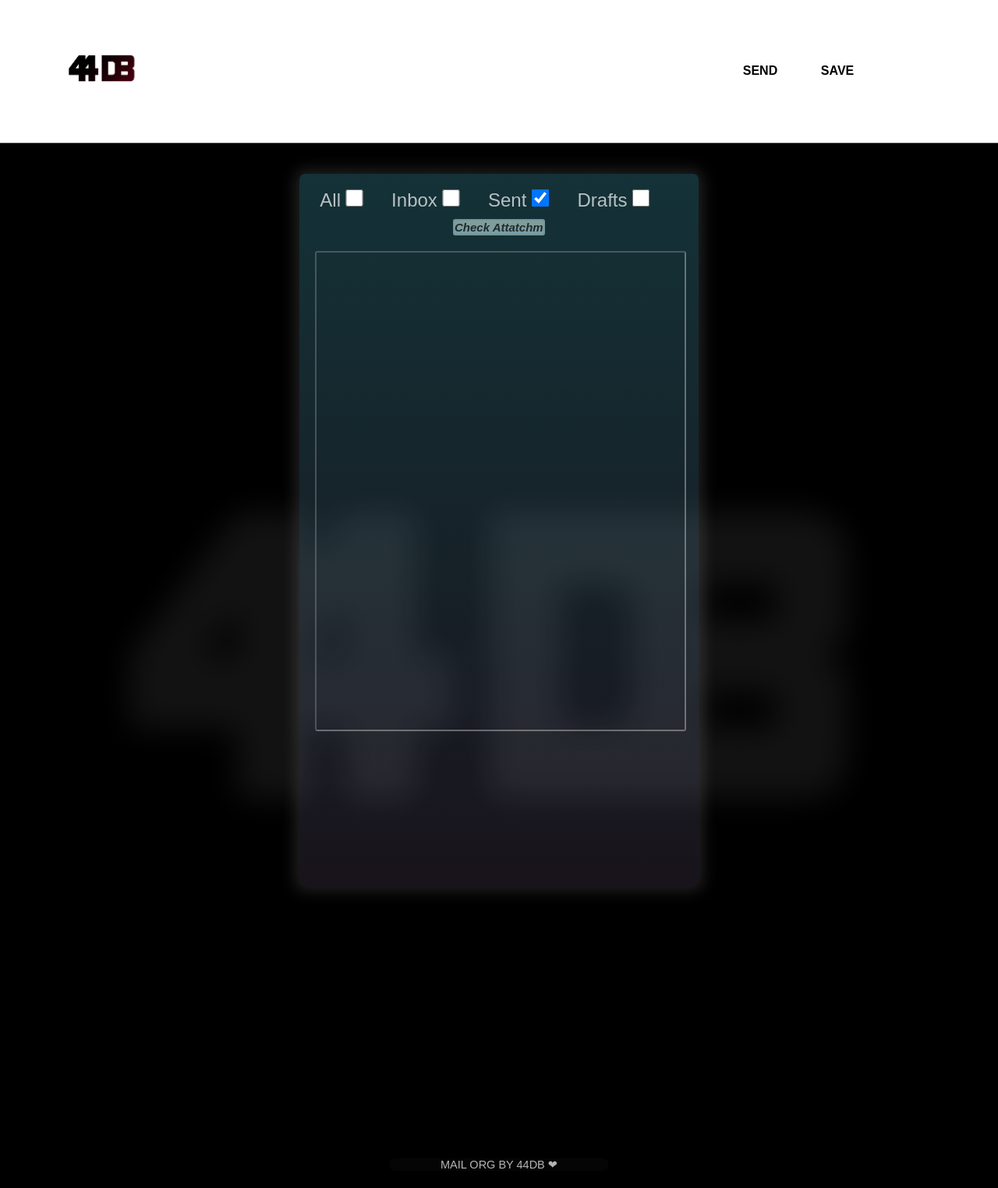
After one commit to tochibedford/Mail-Org-by-44db, a Flask app: page /use in a window 1280 px wide. The commit adds this page. Shown: the whole page at 78% size. Run offline with Flask 2, Linux system fonts and the light colour scheme; some libraries are stand-ins or nearby versions.

Commit message:
Add files via upload

```diff
--- /dev/null
+++ b/forms.py
@@ -0,0 +1,10 @@
+from flask_wtf import FlaskForm
+from wtforms import SubmitField, BooleanField
+from wtforms.validators import DataRequired, Email
+
+class MailOrgForm(FlaskForm):
+    all_ = BooleanField("All", id='all_')
+    inbox = BooleanField("Inbox", id="inbox")
+    sent = BooleanField("Sent", id="sent", default="checked")
+    drafts = BooleanField("Drafts", id="drafts")
+    submit = SubmitField("Check Attatchments", id="submit")
--- a/index.py
+++ b/index.py
@@ -1,12 +1,21 @@
 from flask import Flask, render_template, request
+from forms import MailOrgForm
+from flask_wtf.csrf import CSRFProtect
 
 app = Flask(__name__)
+app.secret_key = "0114242e6dc45c945f86b2614365fdcd7e23d0ed560dfbb6"
+csrf = CSRFProtect(app)
 
-@app.route("/", methods=["GET", "POST"])
+@app.route("/", methods=["GET"])
 def index():
     return render_template("index.html")
 
 
+@app.route("/use", methods=["GET", "POST"])
+def use():
+    form = MailOrgForm()
+    return render_template("44index.html", form=form)
+
 
 if __name__ == "__main__":
-    app.run(debug=True)
+    app.run(host='0.0.0.0', debug=True, port='5000')
--- /dev/null
+++ b/requirements.txt
@@ -0,0 +1,5 @@
+flask
+flask_wtf
+wtforms
+gspread
+oauth2client
--- a/static/index.js
+++ b/static/index.js
@@ -1,3 +1,5 @@
+var allField = document.querySelectorAll(".check")
+var appp = document.querySelector(".indexApp");
 var navbar = document.querySelector("nav.navBar");
 var circular44 = document.querySelector("img.imgIn");
 
@@ -6,39 +8,31 @@ var sendOn = false;
 
 window.onscroll = function(){scrollFunct()};
 
-const startX44 = circular44.x;
-const startY44 = circular44.y;
-var maxMove = 5;
-var addIntoX;
-var addIntoY;
-window.addEventListener("mousemove", function(e){
+if (circular44){
+    const startX44 = circular44.x;
+    const startY44 = circular44.y;
+    var maxMove = 5;
+    var addIntoX;
+    var addIntoY;
+    document.onmousemove = function(){
+        var x = -((event.clientX * 100 / window.innerWidth)-50)/5 + "%";
+        var y = -((event.clientY * 100 / window.innerHeight)-50)/5 + "%";
+        circular44.style.left = x;
+        circular44.style.top = y;
 
-    // if (circular44.x + e.movementX >= startX44+maxMove){
-    //     false
-    //     // circular44.style.left = addIntoX.toString()+"px";
-    // }
-    // if(circular44.y + e.movementY >= startY44+maxMove){
-    //     false
-    //     // circular44.style.left = addIntoX.toString()+"px";
-    // }
-    // if (circular44.x - e.movementX <= startX44-maxMove){
-    //     false
-    //     // circular44.style.left = addIntoX.toString()+"px";
-    // }
-    // if(circular44.y - e.movementY <= startY44-maxMove){
-    //     false
-    //     // circular44.style.left = addIntoX.toString()+"px";
-    // }
-    // else{
-        // circular44.style.left = (e.x-circular44.x).toString()+"px";
-        // circular44.style.top = (e.y-circular44.y).toString()+"px";
-        circular44.style.left = e.movementX*1.2.toString()+"px";
-        circular44.style.top = e.movementY*1.2.toString()+"px";
-
-        console.log(e.movementX.toString()+"px", e.movementY.toString()+"px")
-    // }
-});
-
+    }
+}else if(appp){
+    const startX44 = appp.x;
+    const startY44 = appp.y;
+    var maxMove = 5;
+    var addIntoX;
+    var addIntoY;
+    document.onmousemove = function(){
+        var x = -((event.clientX * 100 / window.innerWidth)-50)/2;
+        var y = -((event.clientY * 100 / window.innerHeight)-50)/2;
+        appp.style.boxShadow = x + "px " + y + "px " + "20px 5px  rgba(255, 255, 255, 0.137)";
+    };
+}
 
 
 function scrollFunct(){
@@ -62,3 +56,16 @@ function dropShow(){
         sendOn = false;
     }
 };
+
+if(allField[0]){
+    allField[0].addEventListener("click", function(){
+        allField.forEach(function(item, index){
+            if(allField[0].checked == true){
+                item.checked = true;
+            }else{
+                item.checked = false
+            }
+
+        })
+    })
+}
--- a/static/style.css
+++ b/static/style.css
@@ -4,7 +4,7 @@
     border: 0;
     box-sizing: border-box;
     font-family: 'Oswald', sans-serif;
-    transition: all 1s;
+    transition: all 0.7s;
     z-index: 0;
 }
 
@@ -137,11 +137,82 @@ button{
 
 .appi{
     margin-top: 40px;
-    height: 50vh;
+    height: 60vh;
     display: flex;
     flex-direction: row;
+
 }
 
+.lefta{
+    width: 30vw;
+}
+
+.indexApp{
+    width: 40vw;
+    background-image: linear-gradient( rgba(89, 227, 252, 0.219), rgba(225, 178, 252, 0.11));
+    box-shadow: 0px 0px 20px 5px rgba(255, 255, 255, 0.137);
+    color: rgba(255, 255, 255, 0.699);
+    border-radius: 7px;
+    padding: 20px;
+    transition: box-shadow 0s;
+
+}
+
+.righta{
+    width: 30vw;
+}
+label{
+    font-size: 1.5em;
+}
+
+.check{
+    width: 1.5em;
+    height: 1.5em;
+    margin-right: 30px;
+}
+
+.topStuff{
+    display: flex;
+    justify-content: space-evenly;
+    text-align: right;
+}
+
+.buttonStuff{
+    text-align: right;
+    margin-right: 50%;
+    transform: translateX(25%);
+}
+
+.indexApp::after{
+    margin-top: 20px;
+    content: '';
+    display: block;
+    width: 100%;
+    height: 70%;
+    border-color: rgba(255, 255, 255, 0.342);
+    border-style: inset;
+    border-width: 2px;
+    border-radius: 3px;
+}
+/* .stats{
+    border-style: inset;
+    position: absolute;
+    bottom: 10%;
+    width: 100%;
+    height: 50%;
+} */
+
+input#submit{
+    height: 30%;
+    width: 50%;
+    background-image: linear-gradient(rgba(1, 53, 33, 0.445), rgba(2, 85, 110, 0.521));
+    border: solid rgba(2, 85, 110, 0.089) 2px;
+    border-radius: 3px;
+    margin-top: 10px;
+    font-style: oblique;
+    font-weight: bold;
+    color: rgba(12, 12, 12, 0.795);
+}
 .left{
     width: 22vw;
 }
@@ -189,6 +260,7 @@ button{
   text-align: center;
   color: white;
 }
+
 /* .indexApp{
     /* border-radius: 20px; */
     /* background-color:black;
@@ -322,7 +394,7 @@ a {
     height: 100%;
     object-fit: contain;
     transform: scale(1.5);
-    transition: all 0.2s;
+    transition: all 0s;
     z-index: -10;
  }
 
--- /dev/null
+++ b/templates/44index.html
@@ -0,0 +1,39 @@
+{% extends "tempLayout.html" %}
+
+{% block menuItems %}
+<ul class="mItem" id="send" onclick="dropShow()">SEND</ul>
+<div class="dropShow"><input type="email" id="em" placeholder="e-mail address "></div>
+<ul class="mItem" id="save">SAVE</ul>
+{% endblock menuItems %}
+
+{% block content %}
+<div class="appi">
+    <div class="lefta">
+
+    </div>
+    <div class="indexApp">
+        <div class="formStuff">
+            <form action="#" method="post">
+                <div class="topStuff">
+                    {{form.csrf_token()}}
+                    {{form.all_.label}}
+                    {{form.all_(class = "check")}}
+                    {{form.inbox.label}}
+                    {{form.inbox(class = "check")}}
+                    {{form.sent.label}}
+                    {{form.sent(class = "check")}}
+                    {{form.drafts.label}}
+                    {{form.drafts(class = "check")}} <br>
+                </div>
+                <div class="buttonStuff">
+                    {{form.submit}} <br>
+                </div>
+            </form>
+        </div>
+        <!-- <div class="stats">
+            No stats yet
+        </div> -->
+    </div>
+    <div class="righta"></div>
+</div>
+{% endblock content %}
--- a/templates/tempLayout.html
+++ b/templates/tempLayout.html
@@ -16,7 +16,7 @@
 
 
 <body style="background-color:black; ">
-
+  <!-- <input type="hidden" name="csrf_token" value={{csrf_token()}}/> -->
 
   <div class="app" >
     <nav class="navBar" >
@@ -27,15 +27,17 @@
       </div>
       <div class="mainMenu" >
         <li class="menuList">
-          <ul class="mItem" id="send" onclick="dropShow()">SEND</ul>
-          <div class="dropShow"><input type="email" id="em" placeholder="e-mail address "></div>
-          <ul class="mItem" id="save">SAVE</ul>
+          {% block menuItems %}
+          <ul class="mItem" id="signIn">SIGN-IN</ul>
+          {% endblock menuItems %}
         </li>
       </div>
     </nav>
     <div >
 
+
       <img src={{ url_for('static', filename='white.png') }} class="centered"/>
+      {% block content %}
       <div class="ABfade-in">
           <div class="img-wrapper centered2">
               <img src={{ url_for('static', filename='2.png') }} class="imgIn"/>
@@ -43,11 +45,12 @@
           <div class="button">
               <div class="leftB"></div>
               <div class="centerB">
-                    <a class="font2" href="#" style= "text-align: center;">Click to proceed</a>
+                  <a class="font2" href="/use" style= "text-align: center;">Click to proceed</a>
               </div>
               <div class="rightB" ></div>
           </div>
       </div>
+      {% endblock content %}
     </div>
 
     <!-- <div class="appi" >
```
Also changed, not shown: templates/index.html (+0 -12 lines), 1 other file. Lines whose indentation alone changed are shown as unchanged.
